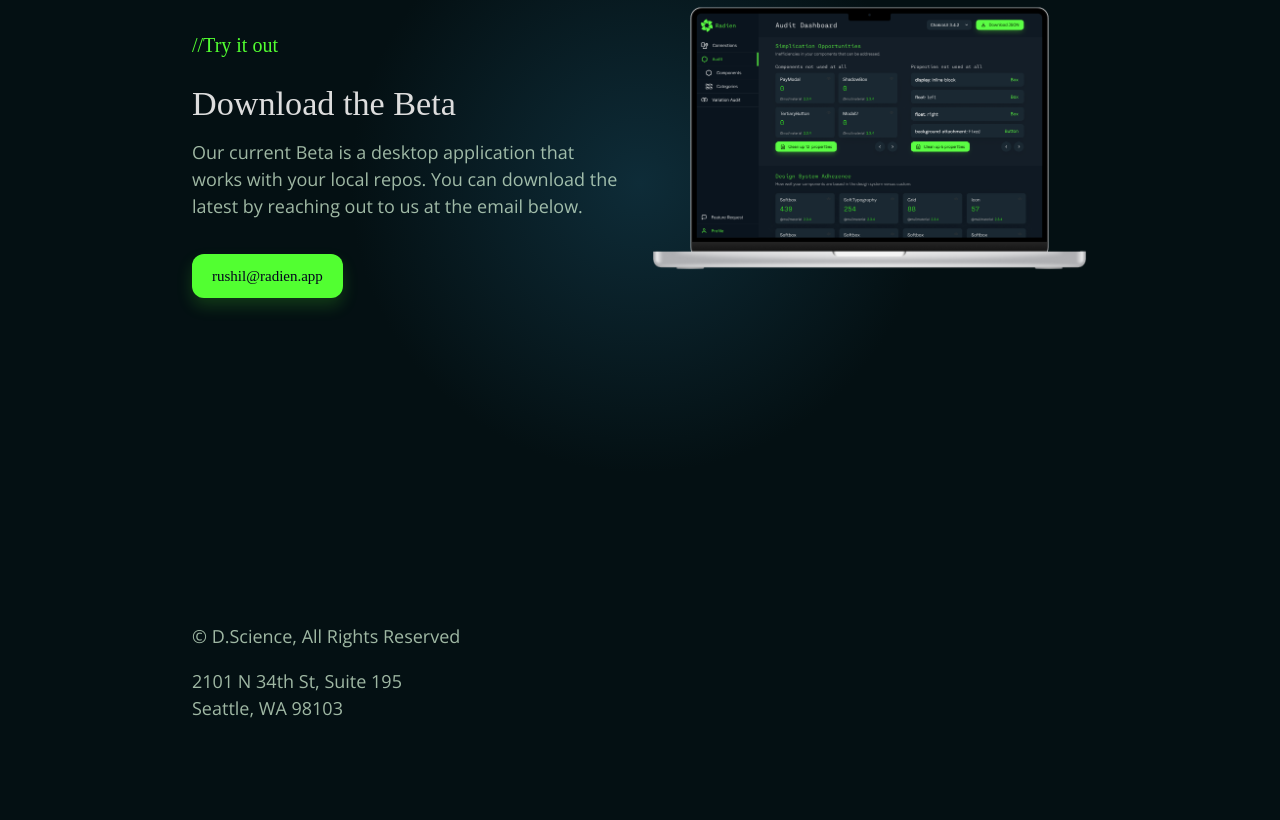
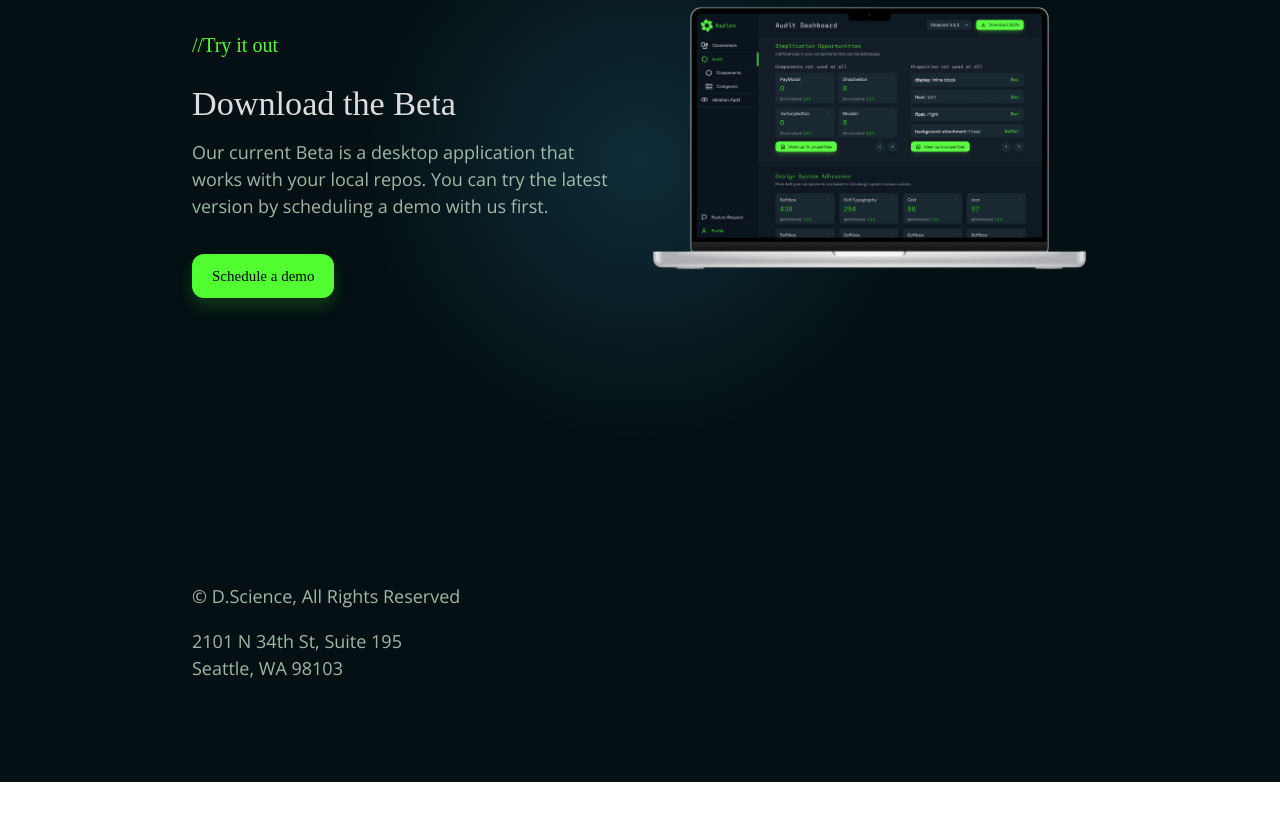
Before and after one commit to bwilliford/Radien, a plain HTML site: page index.html in a window 1280 px wide. Shown: the part 4430-5250 px from the top of the page. After the commit the page ends 5212 px from the top, so only its background shows below. Drawn offline with nearby package versions, Linux system fonts and the light colour scheme; a web font is replaced by a local one.

Commit message:
Updated CTA to schedule demo

```diff
--- a/index.html
+++ b/index.html
@@ -224,11 +224,11 @@
 
           <div class="spacer-32"></div>
           <h4>Download the Beta</h4>
-          <p>Our current Beta is a desktop application that works with your local repos. You can download the latest by reaching out to us at the email below.</p>
+          <p>Our current Beta is a desktop application that works with your local repos. You can try the latest version by scheduling a demo with us first.</p>
 
           <div class="spacer-16"></div>
-          <button onclick="copyToClipboard()">rushil@radien.app</button>
-          <textarea id="my-email" style="opacity: 0;">rushil@radien.app</textarea>
+          <a href="https://app.reclaim.ai/m/rushil-dscience/rushil" target="blank"><button>Schedule a demo</button></a>
+          <!-- <textarea id="my-email" style="opacity: 0;">rushil@radien.app</textarea> -->
           <!-- <p class="caption">Version 3.5.1 (1.5GB Disk Space Required)</p>   -->
         </div>
         <div class="col s12 m6 l6">
```
